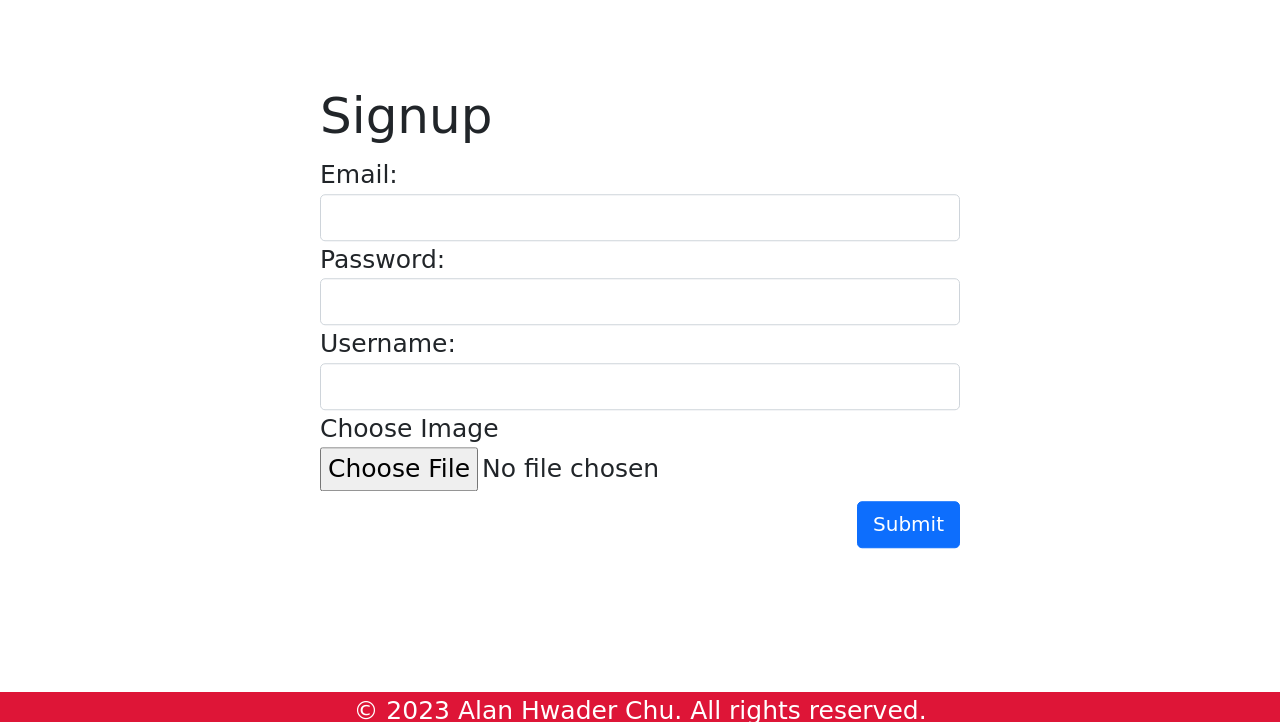
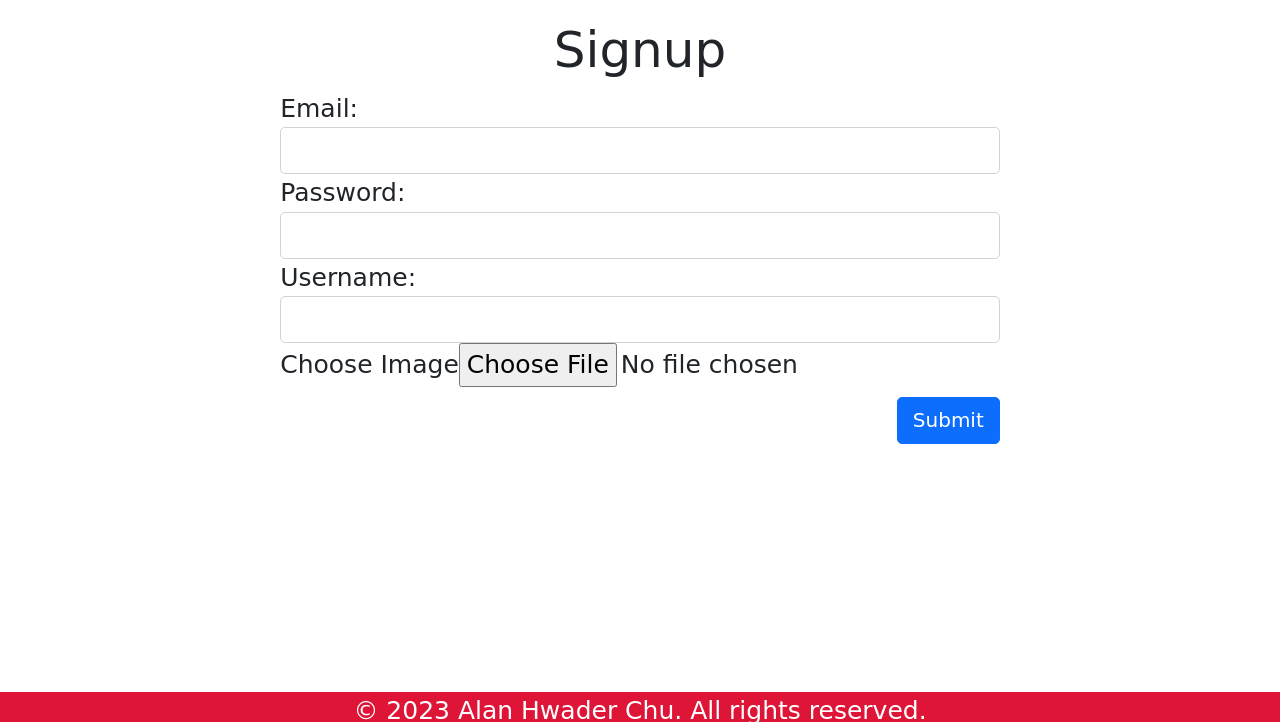
Before and after one commit to AlanChu61/PokedexExplore, a Flask app: page /signup in a window 1280 px wide. Shown: the part 78-800 px from the top of the page. Run offline with Flask 2, Linux system fonts and the light colour scheme; some libraries are stand-ins or nearby versions; some web fonts are replaced.

Commit message:
fixed login signup profile layout moving with nav

```diff
--- a/server.py
+++ b/server.py
@@ -334,6 +334,7 @@
 @app.route('/logout', methods=['GET'])
 def logout():
     session.clear()
+    flash("Logout successfully!", "info")
     return redirect('/')
 
 
--- a/static/css/style.css
+++ b/static/css/style.css
@@ -18,7 +18,8 @@
   left: 50%;
   transform: translate(-50%, -50%);
   width: 50%;
-}/* Flash msg */
+}
+/* Flash msg */
 .flash-message {
 
   border-radius: 5px;
--- a/static/js/login.jsx
+++ b/static/js/login.jsx
@@ -1,7 +1,7 @@
 function Login() {
     const [email, setEmail] = React.useState("");
     const [password, setPassword] = React.useState("");
-    return <div className="centered-element">
+    return <div className="d-flex flex-column justify-content-center align-items-center py-3">
         <h1>Login</h1>
         <form action="/login" method="POST">
             <div className="form-group">
@@ -16,6 +16,7 @@
             <div className="d-flex justify-content-end my-2">
                 <button type="submit" className="btn btn-primary">Login</button>
             </div>
-        </form ></div >
+        </form >
+    </div >
 }
 ReactDOM.render(<Login />, document.getElementById('login_form'));
--- a/static/js/signup.jsx
+++ b/static/js/signup.jsx
@@ -29,7 +29,7 @@
     };
 
 
-    return <div className="centered-element">
+    return <div className="d-flex flex-column justify-content-center align-items-center py-3">
         <h1>Signup</h1>
         <form action="/signup" method="POST">
             <div className="form-group">
@@ -59,7 +59,7 @@
             {uploadUrl && <div className="form-group">
                 <label htmlFor="image">Image Preview</label>
                 <input type="hidden" name="imageUrl" value={uploadUrl} />
-                <img src={uploadUrl} alt="image preview" width="100px" />
+                <img src={uploadUrl} alt="image preview" height="80px" />
             </div>
             }
             <div className="d-flex justify-content-end my-2">
```
Also changed, not shown: static/js/profile.jsx (+5 -3 lines).
